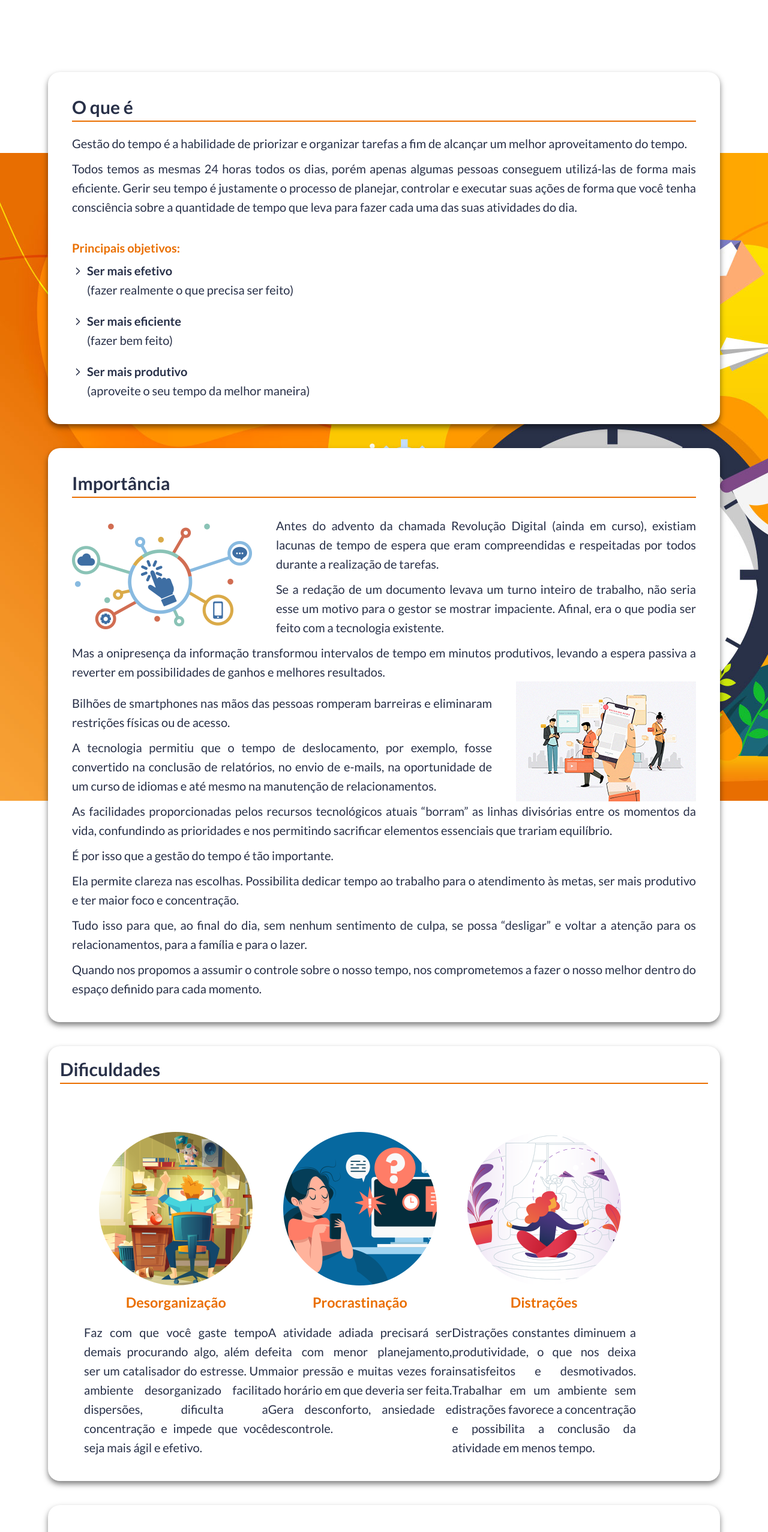
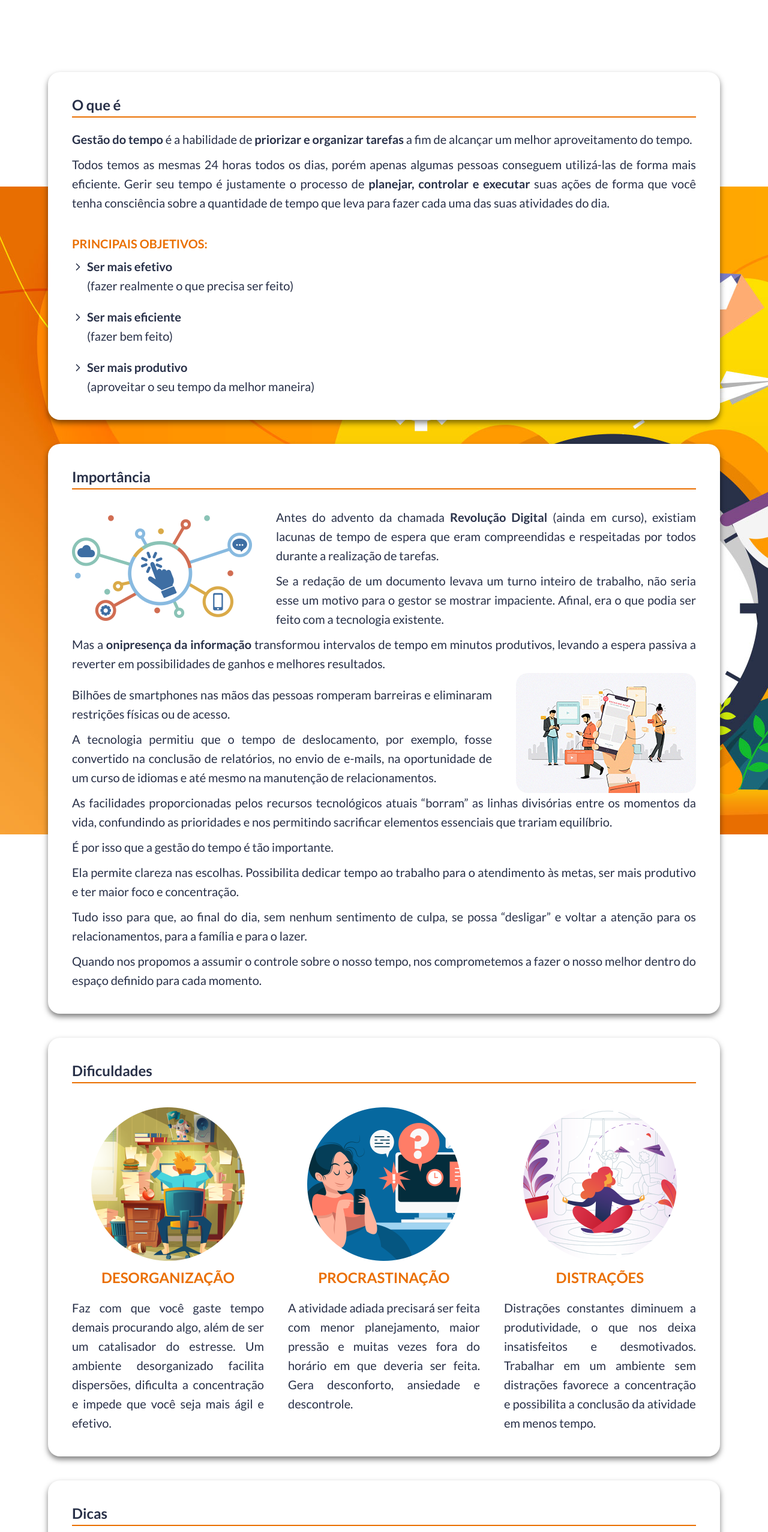
Before and after one commit to guilhermeguain/time_management_landing_page, a React (Create React App) app: page / in a window 1280 px wide. Shown: the part 960-3514 px from the top of the page at 60% size. Built offline with nearby package versions, Linux system fonts and the light colour scheme.

Commit message:
content + css adjusts

```diff
--- a/src/pages/Home/index.tsx
+++ b/src/pages/Home/index.tsx
@@ -58,7 +58,7 @@ const Home: React.FC = () => {
       title: 'productive',
       content: {
         main: 'Ser mais produtivo',
-        sub: '(aproveite o seu tempo da melhor maneira)',
+        sub: '(aproveitar o seu tempo da melhor maneira)',
       },
     },
   ];
@@ -171,15 +171,17 @@ const Home: React.FC = () => {
           <WhatContent>
             <TitleH2>O que é</TitleH2>
             <p>
-              Gestão do tempo é a habilidade de priorizar e organizar tarefas a
-              fim de alcançar um melhor aproveitamento do tempo.
+              <strong>Gestão do tempo</strong> é a habilidade de{' '}
+              <strong>priorizar e organizar tarefas</strong> a fim de alcançar
+              um melhor aproveitamento do tempo.
             </p>
             <p>
               Todos temos as mesmas 24 horas todos os dias, porém apenas algumas
               pessoas conseguem utilizá-las de forma mais eficiente. Gerir seu
-              tempo é justamente o processo de planejar, controlar e executar
-              suas ações de forma que você tenha consciência sobre a quantidade
-              de tempo que leva para fazer cada uma das suas atividades do dia.
+              tempo é justamente o processo de{' '}
+              <strong>planejar, controlar e executar</strong> suas ações de
+              forma que você tenha consciência sobre a quantidade de tempo que
+              leva para fazer cada uma das suas atividades do dia.
             </p>
             <h4>Principais objetivos:</h4>
             <ul>
@@ -202,8 +204,8 @@ const Home: React.FC = () => {
               <img src={revolucaoDigitalImg} alt="Revolução Digital" />
               <div>
                 <p>
-                  Antes do advento da chamada Revolução Digital (ainda em
-                  curso), existiam lacunas de tempo de espera que eram
+                  Antes do advento da chamada <strong>Revolução Digital</strong>{' '}
+                  (ainda em curso), existiam lacunas de tempo de espera que eram
                   compreendidas e respeitadas por todos durante a realização de
                   tarefas.
                 </p>
@@ -216,9 +218,10 @@ const Home: React.FC = () => {
               </div>
             </div>
             <p>
-              Mas a onipresença da informação transformou intervalos de tempo em
-              minutos produtivos, levando a espera passiva a reverter em
-              possibilidades de ganhos e melhores resultados.
+              Mas a <strong>onipresença da informação</strong> transformou
+              intervalos de tempo em minutos produtivos, levando a espera
+              passiva a reverter em possibilidades de ganhos e melhores
+              resultados.
             </p>
             <div className="row">
               <div>
--- a/src/pages/Home/styles.ts
+++ b/src/pages/Home/styles.ts
@@ -128,6 +128,7 @@ const WhatContent = styled.div`
   h4 {
     margin: 40px 0 10px;
     font-weight: 700;
+    text-transform: uppercase;
     color: #ea6f00;
   }
 
@@ -168,6 +169,10 @@ const WhatContent = styled.div`
 
   @media only screen and (min-width: 768px) {
     padding: 40px;
+
+    h4 {
+      font-size: 20px;
+    }
   }
 `;
 
@@ -181,6 +186,7 @@ const ImportanceContent = styled.div`
 
     img {
       margin-bottom: 20px;
+      border-radius: 20px;
     }
 
     img + div {
@@ -235,31 +241,28 @@ const DifficultiesContent = styled.div`
         font-weight: 700;
         margin-bottom: 20px;
         color: #ea6f00;
-      }
-    }
-
-    @media only screen and (min-width: 768px) {
-      padding: 40px 40px 0 40px;
-
-      .list {
-        &__item {
-          margin: 0 0 40px 0;
-        }
-
-        &:nth-of-type(3n) {
-          margin: 0 0 40px 0;
-        }
+        text-transform: uppercase;
       }
     }
   }
 
   @media only screen and (min-width: 768px) {
+    padding: 40px 40px 0 40px;
+
     .list {
       flex-flow: row wrap;
 
       &__item {
         margin: 0 40px 40px 0;
         max-width: calc(33.33% - (80px / 3));
+
+        &:nth-of-type(3n) {
+          margin: 0 0 40px 0;
+        }
+
+        h3 {
+          font-size: 24px;
+        }
       }
     }
   }
@@ -309,6 +312,7 @@ const TipsContent = styled.div`
         &__content {
           h3 {
             text-align: left;
+            font-size: 24px;
           }
         }
       }
@@ -317,21 +321,17 @@ const TipsContent = styled.div`
 `;
 
 const ToolsContent = styled.div`
-  padding: 40px 40px 0 40px;
+  padding: 20px 20px 0 20px;
 
   .list {
     display: flex;
     flex-direction: column;
 
     &__item {
-      margin: 0 0 40px 0;
+      margin: 0 0 20px 0;
 
       display: flex;
       flex-direction: column;
-
-      &:nth-of-type(4n) {
-        margin: 0 0 40px 0;
-      }
 
       img {
         margin: 20px 0;
@@ -343,6 +343,7 @@ const ToolsContent = styled.div`
         margin-bottom: 10px;
         font-weight: bold;
         color: #ea6f00;
+        text-transform: uppercase;
       }
 
       p {
@@ -372,12 +373,22 @@ const ToolsContent = styled.div`
   }
 
   @media only screen and (min-width: 768px) {
+    padding: 40px 40px 0 40px;
+
     .list {
-      flex-flow: row nowrap;
+      flex-flow: row wrap;
 
       &__item {
         margin: 0 40px 40px 0;
-        width: calc(25% - (120px / 4));
+        width: calc(50% - (40px / 2));
+
+        &:nth-of-type(2n) {
+          margin: 0 0 40px 0;
+        }
+
+        h3 {
+          font-size: 24px;
+        }
       }
     }
   }
--- a/src/styles/global.ts
+++ b/src/styles/global.ts
@@ -17,7 +17,7 @@ export default createGlobalStyle`
   }
 
   body, input, button {
-    font: 20px 'Lato', sans-serif;
+    font: 16px 'Lato', sans-serif;
   }
 
   img {
@@ -28,6 +28,10 @@ export default createGlobalStyle`
   h1, h2, h3, h4, h5, h6, strong {
     font-weight: 500;
     color: #283048;
+  }
+
+  strong {
+    font-weight: 700;
   }
 
   p {
@@ -43,4 +47,10 @@ export default createGlobalStyle`
   button {
     cursor: pointer;
   }
+
+  @media only screen and (min-width: 768px) {
+    p {
+      font-size: 20px;
+    }
+  }
 `;
```
Also changed, not shown: .eslintrc.json.
